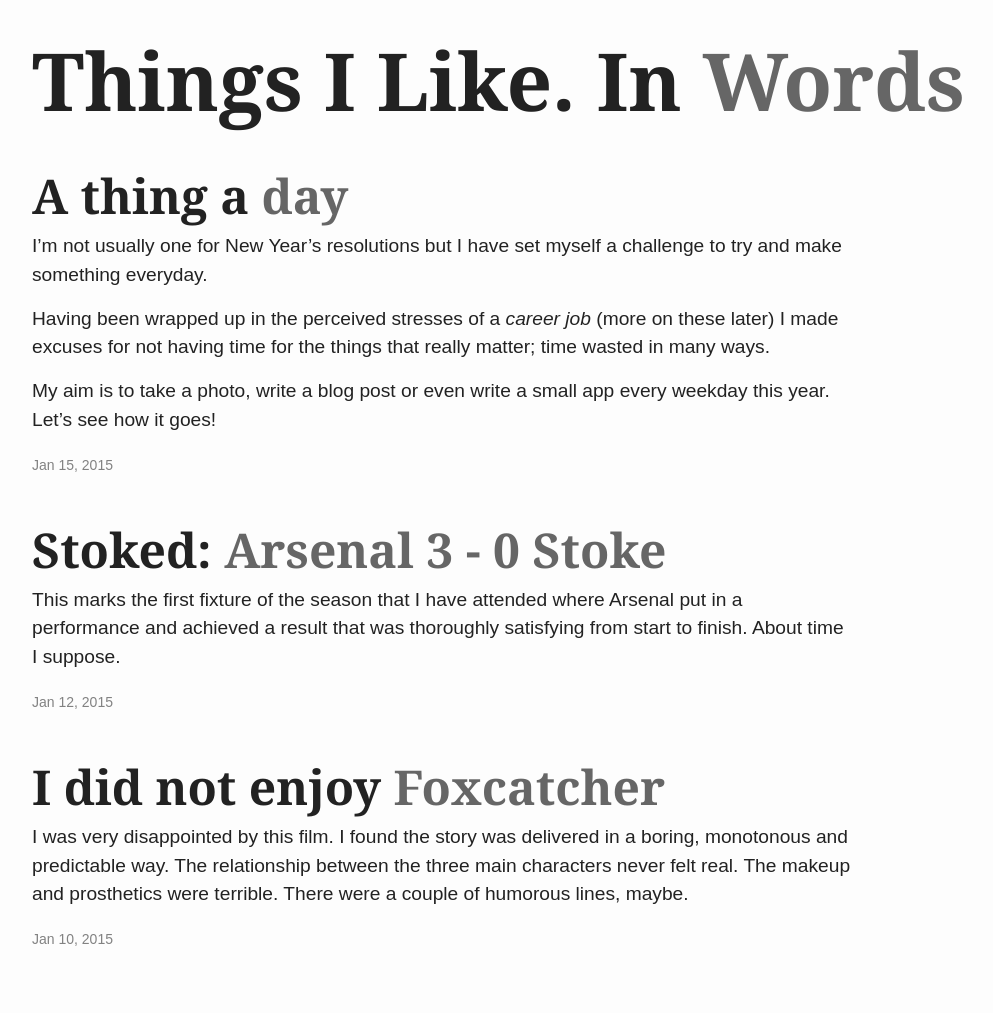
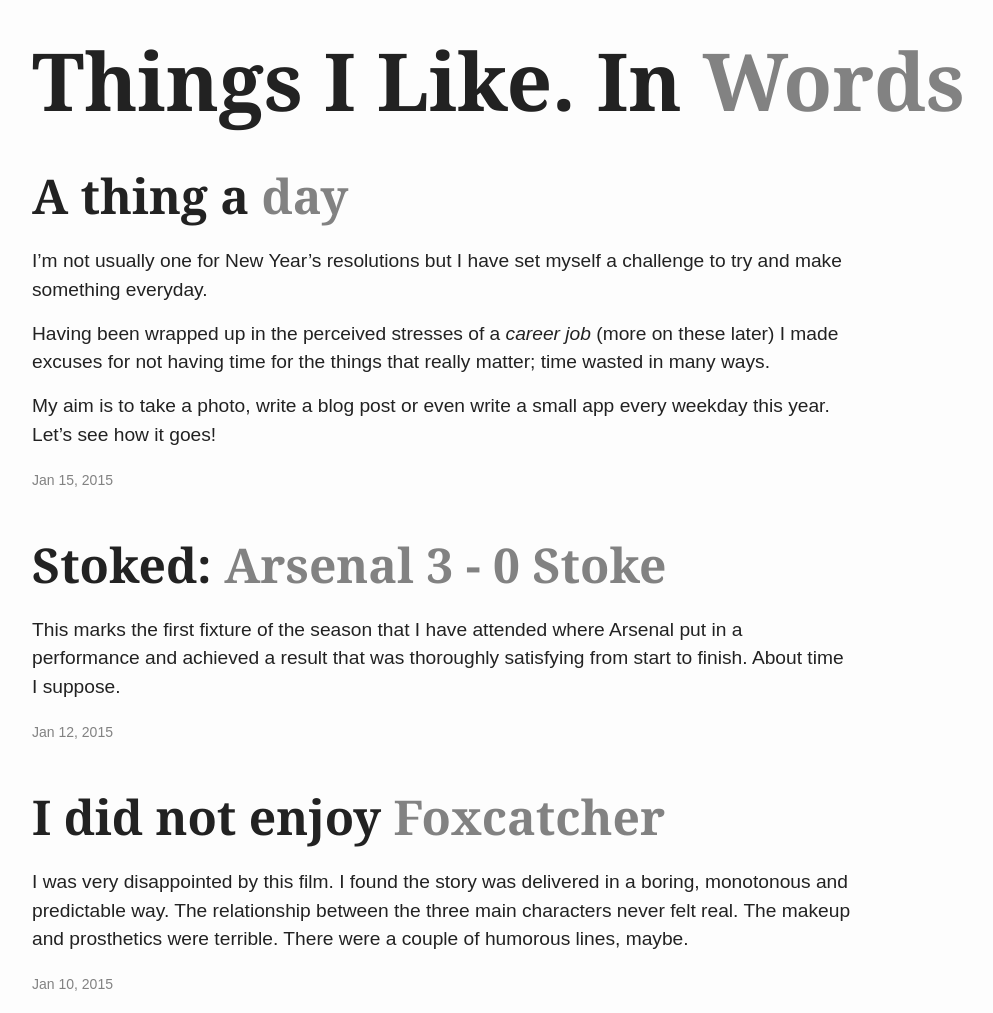
Before and after one commit to levent/thingsilike.in, a Jekyll site: the page built from index.html, in a window 1280 px wide. Shown: the whole page, without its empty margins (58-1051 px from the left). Built offline with Jekyll 4.4.1, drawn with Linux system fonts in a browser that asks for light colours; before the commit the page ends 968 px from its top, so only the background shows below that.

Commit message:
[ui] css changes

```diff
--- a/_sass/_til.scss
+++ b/_sass/_til.scss
@@ -4,7 +4,6 @@
 h1, h2, h3 {
   font-family: "clavo", Georgia, serif;
   font-weight: 700;
-  margin-bottom: 0;
 }
 h1 {
   font-size: 5em;
@@ -16,6 +15,7 @@
 }
 h3 {
   font-size: 2em;
+  color: $grey-color-dark;
 }
 p {
   font-size:1.2em;
@@ -30,7 +30,7 @@
   }
 }
 .punchline {
-  color: #666;
+  color: $grey-color;
 }
 
 @media only screen and (max-width: 767px) {
```
